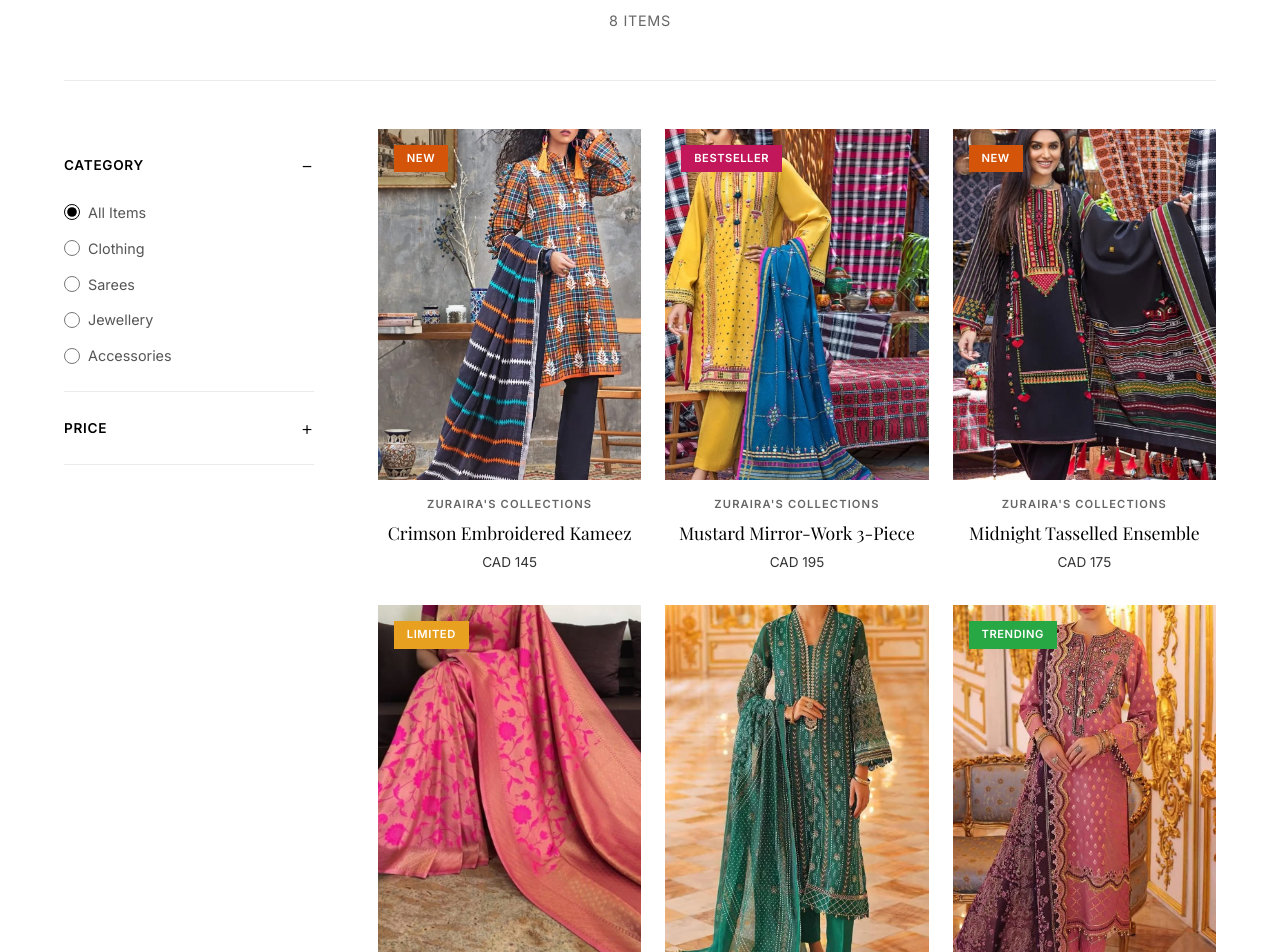
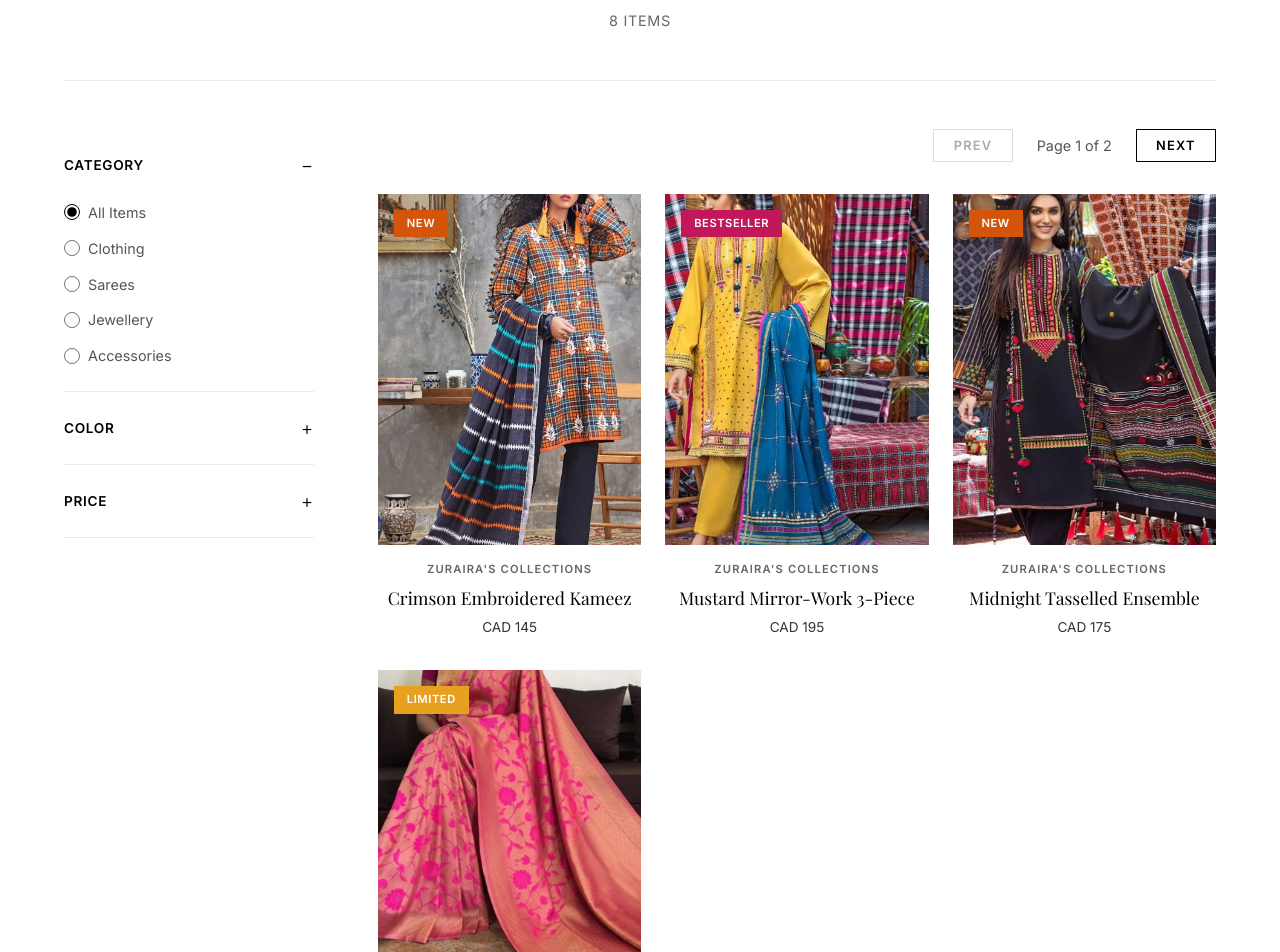
Before and after one commit to frantictraining-git/zurairas-collections, a Next.js app: page /shop in a window 1280 px wide. Shown: the part 220-1172 px from the top of the page. Built offline with nearby package versions, Linux system fonts and the light colour scheme; a web font is replaced by a local one.

Commit message:
feat: add color filtering and pagination controls to Shop page

```diff
--- a/app/shop/page.js
+++ b/app/shop/page.js
@@ -10,19 +10,73 @@ import styles from './page.module.css';
 
 export default function ShopPage() {
   const [currentCategory, setCategory] = useState('All');
+  const [currentColor, setColor] = useState('All');
+  const [currentPage, setCurrentPage] = useState(1);
   const [isMobileFilterOpen, setMobileFilterOpen] = useState(false);
 
-  // Derive categories from products
+  const ITEMS_PER_PAGE = 4;
+
+  // Derive categories and colors from products
   const categories = useMemo(() => {
     const cats = new Set(products.map(p => p.category));
     return Array.from(cats);
   }, []);
 
+  const colors = useMemo(() => {
+    const cols = new Set(products.map(p => p.color).filter(Boolean));
+    return Array.from(cols);
+  }, []);
+
   // Filter products
   const filteredProducts = useMemo(() => {
-    if (currentCategory === 'All') return products;
-    return products.filter(p => p.category === currentCategory);
-  }, [currentCategory]);
+    let filtered = products;
+
+    if (currentCategory !== 'All') {
+      filtered = filtered.filter(p => p.category === currentCategory);
+    }
+
+    if (currentColor !== 'All') {
+      filtered = filtered.filter(p => p.color === currentColor);
+    }
+
+    return filtered;
+  }, [currentCategory, currentColor]);
+
+  // Reset to page 1 when filters change
+  useMemo(() => {
+    setCurrentPage(1);
+  }, [currentCategory, currentColor]);
+
+  // Pagination logic
+  const totalPages = Math.ceil(filteredProducts.length / ITEMS_PER_PAGE);
+  const startIndex = (currentPage - 1) * ITEMS_PER_PAGE;
+  const paginatedProducts = filteredProducts.slice(startIndex, startIndex + ITEMS_PER_PAGE);
+
+  // Pagination Component
+  const PaginationControls = () => {
+    if (totalPages <= 1) return null;
+    return (
+      <div className={styles.pagination}>
+        <button
+          className={styles.pageBtn}
+          disabled={currentPage === 1}
+          onClick={() => setCurrentPage(prev => Math.max(1, prev - 1))}
+        >
+          Prev
+        </button>
+        <span className={styles.pageInfo}>
+          Page {currentPage} of {totalPages}
+        </span>
+        <button
+          className={styles.pageBtn}
+          disabled={currentPage === totalPages}
+          onClick={() => setCurrentPage(prev => Math.min(totalPages, prev + 1))}
+        >
+          Next
+        </button>
+      </div>
+    );
+  };
 
   return (
     <>
@@ -45,19 +99,23 @@ export default function ShopPage() {
               categories={categories}
               currentCategory={currentCategory}
               setCategory={setCategory}
+              colors={colors}
+              currentColor={currentColor}
+              setColor={setColor}
               isMobileOpen={isMobileFilterOpen}
               setMobileOpen={setMobileFilterOpen}
             />
           </div>
           <div className={styles.gridCol}>
-            <ShopGrid products={filteredProducts} />
+            <div className={styles.topPagination}>
+              <PaginationControls />
+            </div>
 
-            {/* Load More Button */}
-            {filteredProducts.length > 0 && (
-              <div className={styles.loadMoreWrap}>
-                <button className={styles.loadMoreBtn}>Load More</button>
-              </div>
-            )}
+            <ShopGrid products={paginatedProducts} />
+
+            <div className={styles.bottomPagination}>
+              <PaginationControls />
+            </div>
           </div>
         </div>
       </main>
--- a/app/shop/page.module.css
+++ b/app/shop/page.module.css
@@ -51,16 +51,28 @@
   flex: 1;
 }
 
-.loadMoreWrap {
+.topPagination {
+  display: flex;
+  justify-content: flex-end;
+  margin-bottom: 2rem;
+}
+
+.bottomPagination {
   display: flex;
   justify-content: center;
   margin-top: 4rem;
 }
 
-.loadMoreBtn {
-  padding: 1rem 3rem;
+.pagination {
+  display: flex;
+  align-items: center;
+  gap: 1.5rem;
+}
+
+.pageBtn {
   background: none;
   border: 1px solid #000;
+  padding: 0.5rem 1.2rem;
   font-family: 'Inter', sans-serif;
   font-size: 0.8rem;
   font-weight: 600;
@@ -71,9 +83,21 @@
   transition: all 0.3s ease;
 }
 
-.loadMoreBtn:hover {
+.pageBtn:hover:not(:disabled) {
   background: #000;
   color: #fff;
+}
+
+.pageBtn:disabled {
+  border-color: #ddd;
+  color: #aaa;
+  cursor: not-allowed;
+}
+
+.pageInfo {
+  font-family: 'Inter', sans-serif;
+  font-size: 0.9rem;
+  color: #555;
 }
 
 @media (max-width: 900px) {
--- a/components/FilterSidebar/FilterSidebar.js
+++ b/components/FilterSidebar/FilterSidebar.js
@@ -3,7 +3,11 @@
 import { useState } from 'react';
 import styles from './FilterSidebar.module.css';
 
-export default function FilterSidebar({ categories, currentCategory, setCategory, isMobileOpen, setMobileOpen }) {
+export default function FilterSidebar({
+  categories, currentCategory, setCategory,
+  colors, currentColor, setColor,
+  isMobileOpen, setMobileOpen
+}) {
   const [openSection, setOpenSection] = useState('category'); // default open
 
   const toggleSection = (sec) => {
@@ -57,6 +61,38 @@ export default function FilterSidebar({ categories, currentCategory, setCategory
         </div>
 
         <div className={styles.filterSection}>
+          <button className={styles.accordionBtn} onClick={() => toggleSection('color')}>
+            <span>Color</span>
+            <span className={styles.icon}>{openSection === 'color' ? '−' : '+'}</span>
+          </button>
+
+          {openSection === 'color' && (
+            <div className={styles.accordionContent}>
+              <label className={styles.radioLabel}>
+                <input
+                  type="radio"
+                  name="color"
+                  checked={currentColor === 'All'}
+                  onChange={() => setColor('All')}
+                />
+                <span className={styles.radioText}>All Colors</span>
+              </label>
+              {colors.map(col => (
+                <label key={col} className={styles.radioLabel}>
+                  <input
+                    type="radio"
+                    name="color"
+                    checked={currentColor === col}
+                    onChange={() => setColor(col)}
+                  />
+                  <span className={styles.radioText}>{col}</span>
+                </label>
+              ))}
+            </div>
+          )}
+        </div>
+
+        <div className={styles.filterSection}>
           <button className={styles.accordionBtn} onClick={() => toggleSection('price')}>
             <span>Price</span>
             <span className={styles.icon}>{openSection === 'price' ? '−' : '+'}</span>
```
Also changed, not shown: lib/data.js.
